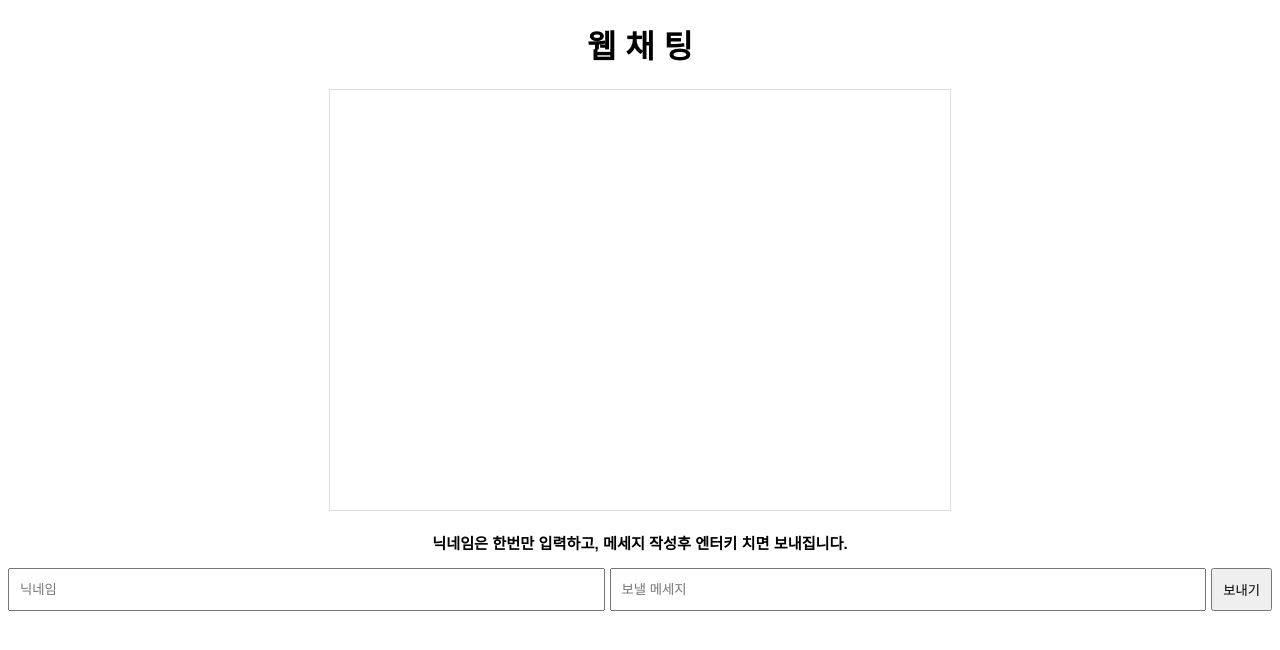
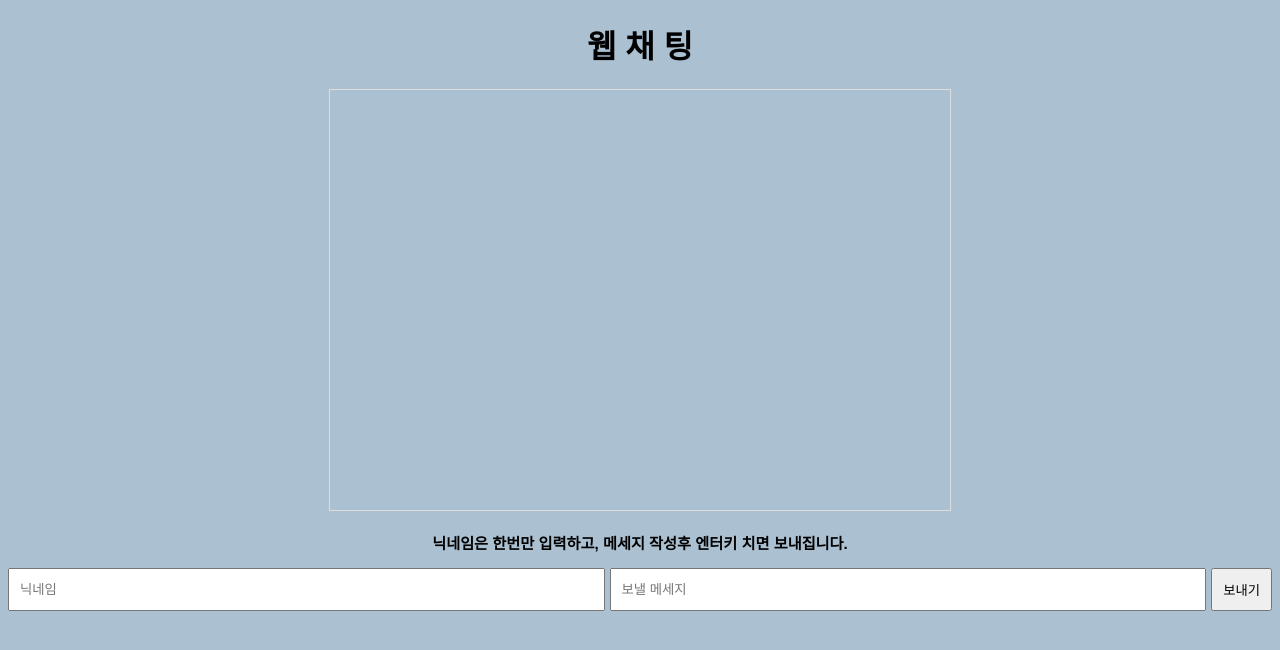
Before and after one commit to sang416/chatweb, a Flask app: page / in a window 1280 px wide. Shown: the top 650 px of the page. Run offline with Flask 3, Linux system fonts and the light colour scheme; some libraries are stand-ins or nearby versions.

Commit message:
Update index.html

```diff
--- a/templates/index.html
+++ b/templates/index.html
@@ -7,7 +7,7 @@
     <script src="https://cdn.socket.io/4.0.0/socket.io.min.js"></script>
     <link rel="stylesheet" href="{{ url_for('static', filename='style.css') }}">
 </head>
-<body>
+<body style="background-color: #ABC0D1;">
     <h1 style="text-align: center;">웹 채 팅</h1>
     <div id="chat"></div>
     <div id="instructions" style="text-align: center; font-size: small;">
```
